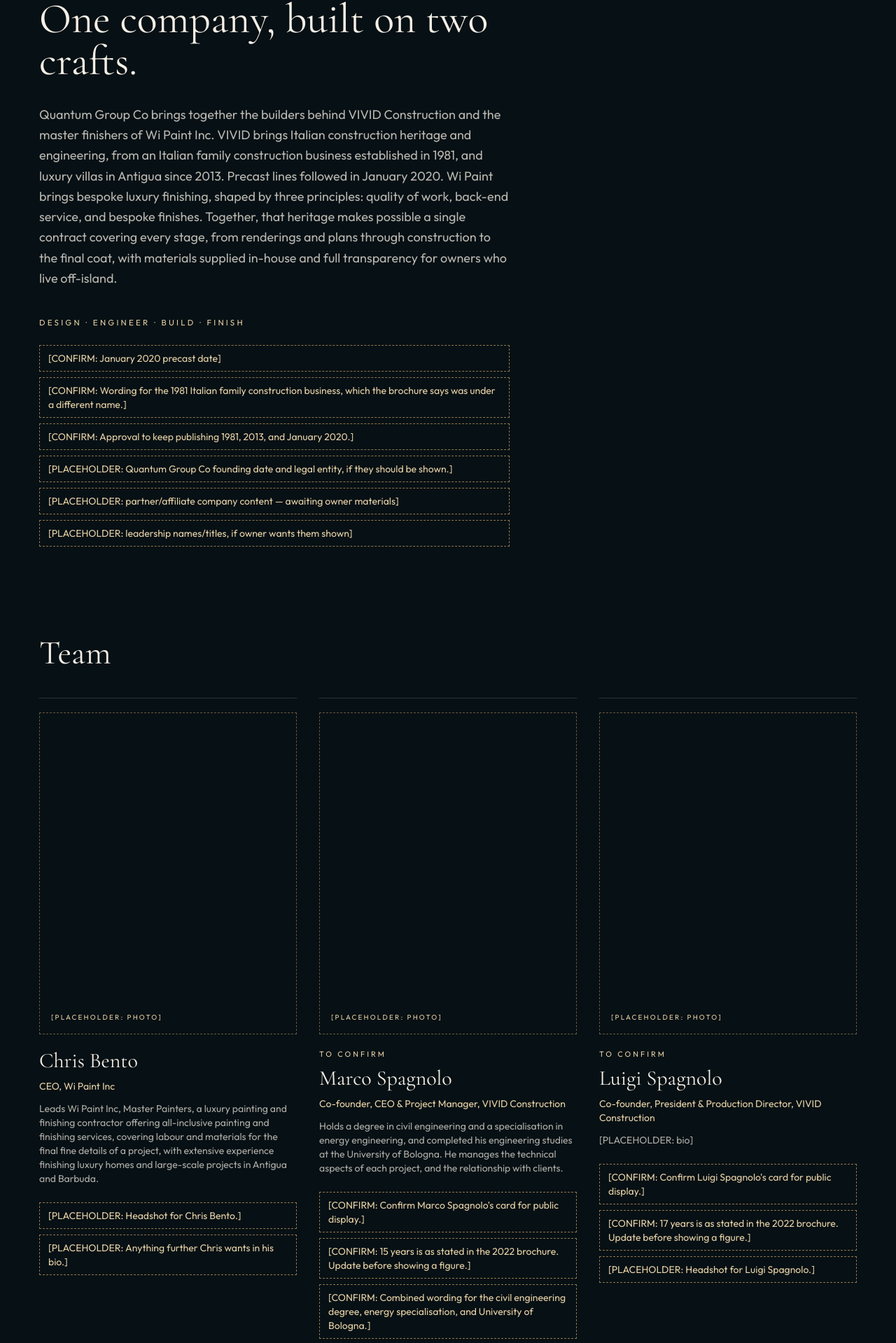
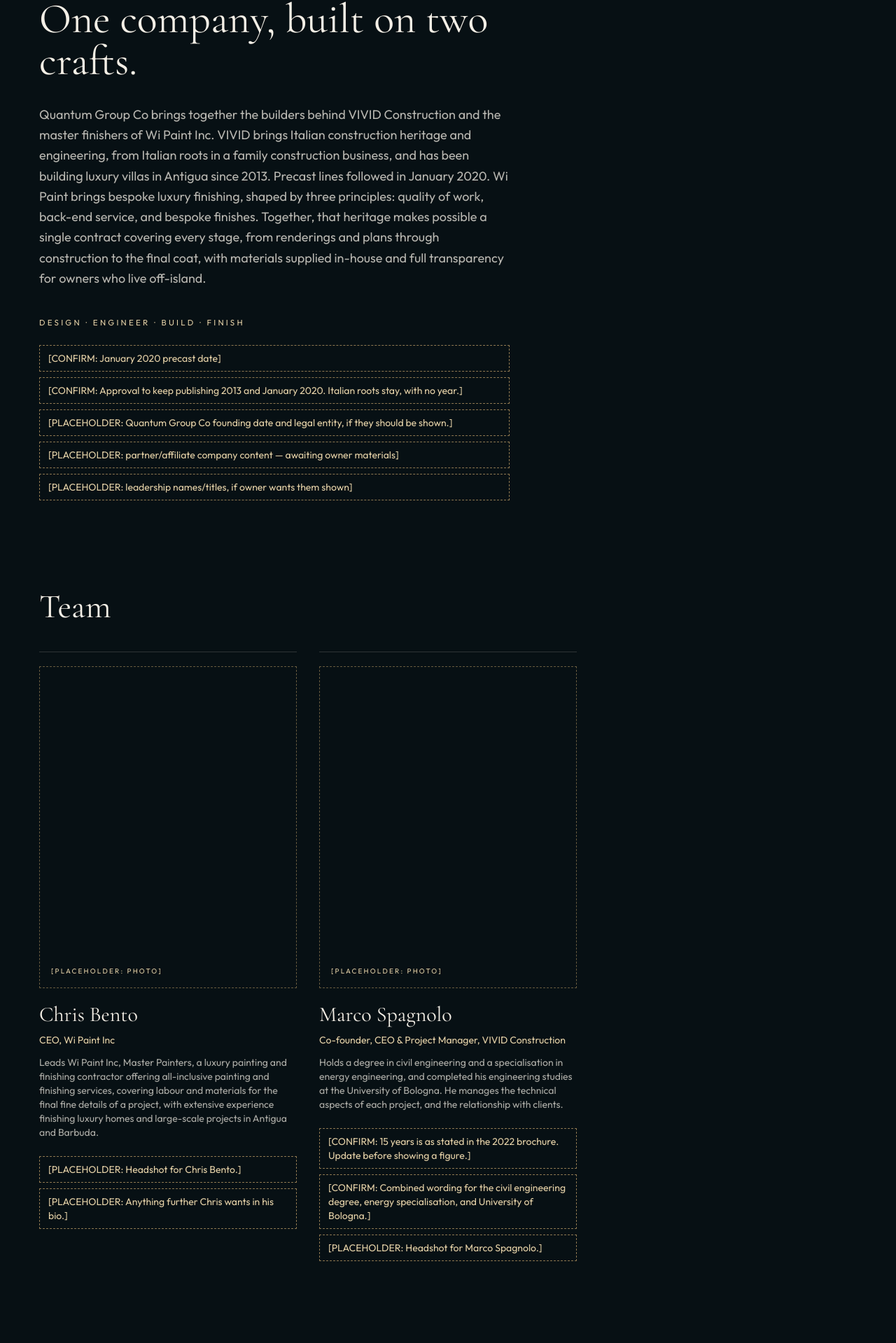
Before and after one commit to WiPaint-Inc/Quantum-Group-Co, a Next.js app: page /about in a window 1280 px wide. Shown: the part 878-2797 px from the top of the page at 70% size. Built offline with nearby package versions, Linux system fonts and the light colour scheme; no server answers.

Commit message:
Confirm Marco, remove Luigi, and drop 1981.
The public team is Chris Bento and Marco Spagnolo. Italian roots stay undated, and luxury villas in Antigua since 2013 remain.

Co-authored-by: WiPaint-Inc <WiPaint-Inc@users.noreply.github.com>

```diff
--- a/components/site/StoryHalves.tsx
+++ b/components/site/StoryHalves.tsx
@@ -9,7 +9,7 @@ export function StoryHalves() {
       <p className="mt-8 max-w-2xl text-lg leading-relaxed text-sand/75">{story.body}</p>
       <p className="mt-10 text-[0.72rem] tracking-[0.28em] text-gold-2 uppercase">{company.tagline}</p>
       <div className="max-w-2xl">
-        <MarkerNotes keys={["precast-2020", "heritage-1981", "heritage-dates", "founding", "partner-materials", "leadership"]} />
+        <MarkerNotes keys={["precast-2020", "heritage-dates", "founding", "partner-materials", "leadership"]} />
       </div>
     </section>
   );
--- a/content/site.ts
+++ b/content/site.ts
@@ -50,20 +50,15 @@ export const markers: Marker[] = [
   { key: "heritage-finishing", kind: "PLACEHOLDER", page: "About", needed: "finishing heritage. No dates until the final copy arrives." },
   { key: "heritage-construction", kind: "PLACEHOLDER", page: "About", needed: "construction heritage. No dates until the final copy arrives." },
   { key: "heritage-join", kind: "PLACEHOLDER", page: "About", needed: "how the two practices became one company. No date until the final copy arrives." },
-  { key: "heritage-1981", kind: "CONFIRM", page: "About", needed: "Wording for the 1981 Italian family construction business, which the brochure says was under a different name." },
-  { key: "heritage-dates", kind: "CONFIRM", page: "About", needed: "Approval to keep publishing 1981, 2013, and January 2020." },
+  { key: "heritage-dates", kind: "CONFIRM", page: "About", needed: "Approval to keep publishing 2013 and January 2020. Italian roots stay, with no year." },
   { key: "founding", kind: "PLACEHOLDER", page: "About", needed: "Quantum Group Co founding date and legal entity, if they should be shown." },
   { key: "partner-materials", kind: "PLACEHOLDER", page: "About", needed: "partner/affiliate company content — awaiting owner materials" },
   { key: "page-16-grouping", kind: "CONFIRM", page: "Partner Portfolio", needed: "page-16 project grouping" },
   { key: "chris-headshot", kind: "PLACEHOLDER", page: "Team", needed: "Headshot for Chris Bento." },
   { key: "chris-bio", kind: "PLACEHOLDER", page: "Team", needed: "Anything further Chris wants in his bio." },
-  { key: "marco-card", kind: "CONFIRM", page: "Team", needed: "Confirm Marco Spagnolo's card for public display." },
   { key: "marco-years", kind: "CONFIRM", page: "Team", needed: "15 years is as stated in the 2022 brochure. Update before showing a figure." },
   { key: "marco-degree", kind: "CONFIRM", page: "Team", needed: "Combined wording for the civil engineering degree, energy specialisation, and University of Bologna." },
   { key: "marco-headshot", kind: "PLACEHOLDER", page: "Team", needed: "Headshot for Marco Spagnolo." },
-  { key: "luigi-card", kind: "CONFIRM", page: "Team", needed: "Confirm Luigi Spagnolo's card for public display." },
-  { key: "luigi-years", kind: "CONFIRM", page: "Team", needed: "17 years is as stated in the 2022 brochure. Update before showing a figure." },
-  { key: "luigi-headshot", kind: "PLACEHOLDER", page: "Team", needed: "Headshot for Luigi Spagnolo." },
   { key: "contact-phone-email", kind: "PLACEHOLDER", page: "Contact", needed: "contact phone/email" },
   { key: "contact-email", kind: "PLACEHOLDER", page: "Contact", needed: "Quantum Group Co email. Do not reuse a partner address." },
   { key: "contact-phone", kind: "PLACEHOLDER", page: "Contact", needed: "Quantum Group Co phone or WhatsApp. Do not reuse a partner number." },
@@ -88,7 +83,7 @@ export const transparencyCopy = [
 
 export const story = {
   title: "One company, built on two crafts.",
-  body: "Quantum Group Co brings together the builders behind VIVID Construction and the master finishers of Wi Paint Inc. VIVID brings Italian construction heritage and engineering, from an Italian family construction business established in 1981, and luxury villas in Antigua since 2013. Precast lines followed in January 2020. Wi Paint brings bespoke luxury finishing, shaped by three principles: quality of work, back-end service, and bespoke finishes. Together, that heritage makes possible a single contract covering every stage, from renderings and plans through construction to the final coat, with materials supplied in-house and full transparency for owners who live off-island.",
+  body: "Quantum Group Co brings together the builders behind VIVID Construction and the master finishers of Wi Paint Inc. VIVID brings Italian construction heritage and engineering, from Italian roots in a family construction business, and has been building luxury villas in Antigua since 2013. Precast lines followed in January 2020. Wi Paint brings bespoke luxury finishing, shaped by three principles: quality of work, back-end service, and bespoke finishes. Together, that heritage makes possible a single contract covering every stage, from renderings and plans through construction to the final coat, with materials supplied in-house and full transparency for owners who live off-island.",
 };
 
 export const homeIntro = company.intro;
@@ -311,17 +306,9 @@ export const team: TeamMember[] = [
     id: "marco-spagnolo",
     name: "Marco Spagnolo",
     title: "Co-founder, CEO & Project Manager, VIVID Construction",
-    confirmed: false,
+    confirmed: true,
     bio: "Holds a degree in civil engineering and a specialisation in energy engineering, and completed his engineering studies at the University of Bologna. He manages the technical aspects of each project, and the relationship with clients.",
-    markerKeys: ["marco-card", "marco-years", "marco-degree", "marco-headshot"],
-  },
-  {
-    id: "luigi-spagnolo",
-    name: "Luigi Spagnolo",
-    title: "Co-founder, President & Production Director, VIVID Construction",
-    confirmed: false,
-    bio: "[PLACEHOLDER: bio]",
-    markerKeys: ["luigi-card", "luigi-years", "luigi-headshot"],
+    markerKeys: ["marco-years", "marco-degree", "marco-headshot"],
   },
 ];
 
```
Also changed, not shown: 1 other file (tests, documents, lock files or other folders).
